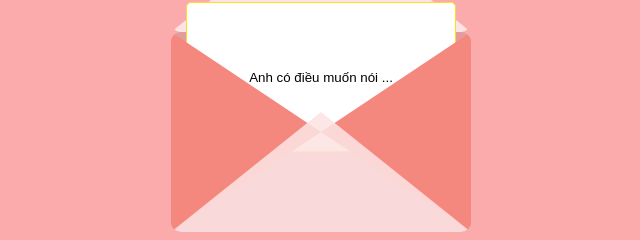
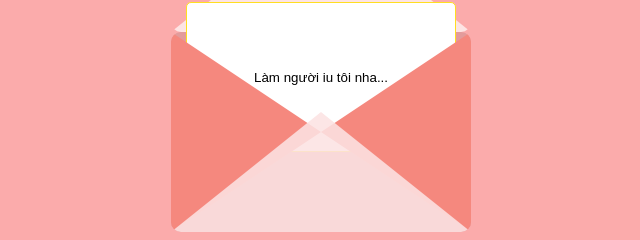
Before and after one commit to Honghanhi/hahahad, a website: page index.html in a window 1280 px wide. Both pictures are taken after a click on the button 640 px from the left and 407 px from the top of the page. Shown: the part 268-508 px from the top of the page, 319-959 px from the left. Drawn offline with Linux system fonts and the light colour scheme.

Commit message:
Update index.html

```diff
--- a/index.html
+++ b/index.html
@@ -196,7 +196,7 @@
       </button>
 
       <button id="letter" class="letter">
-        <p>Anh có điều muốn nói ...</p>
+        <p>Làm người iu tôi nha...</p>
       </button>
     </div>
 
```
